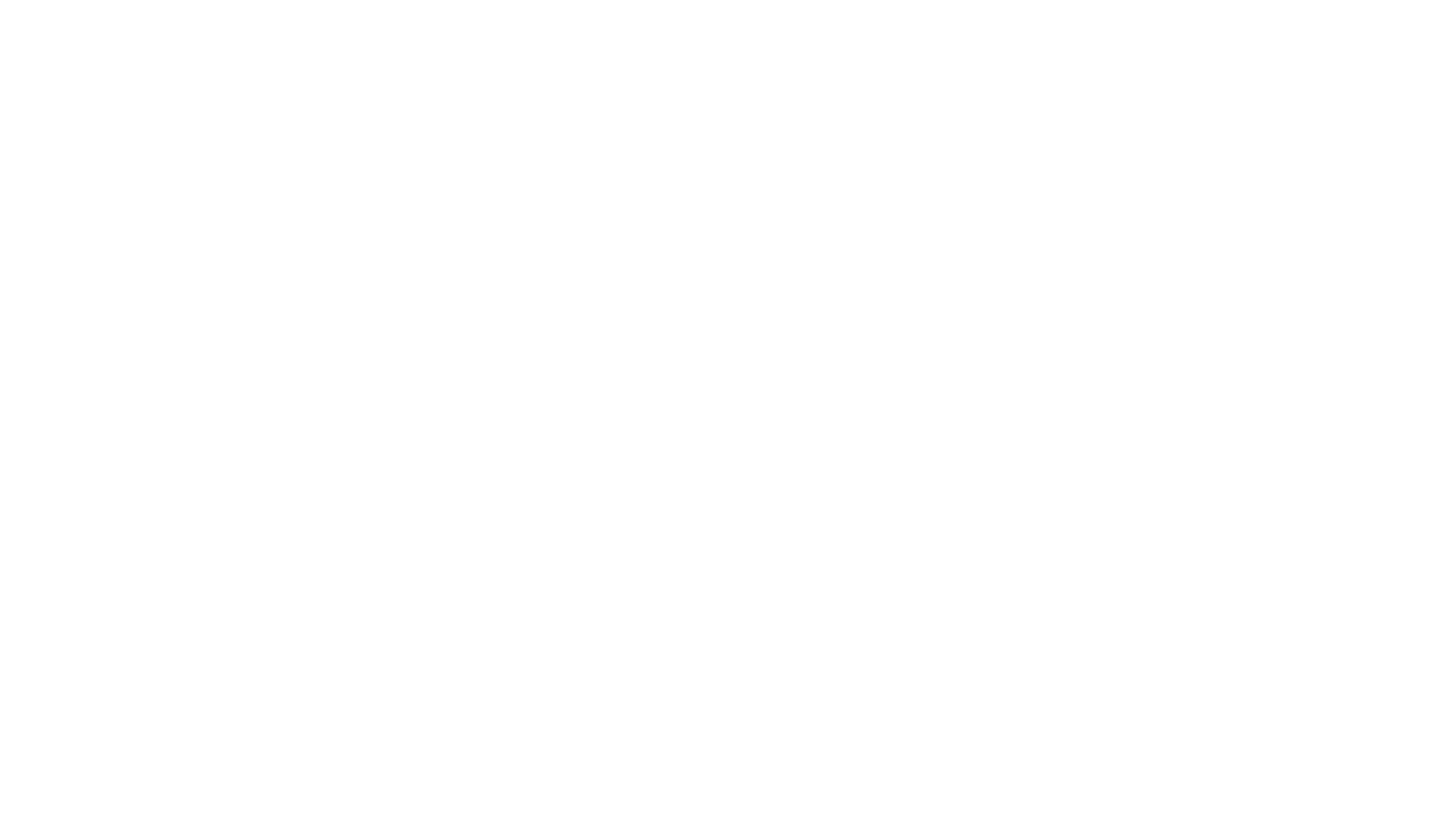
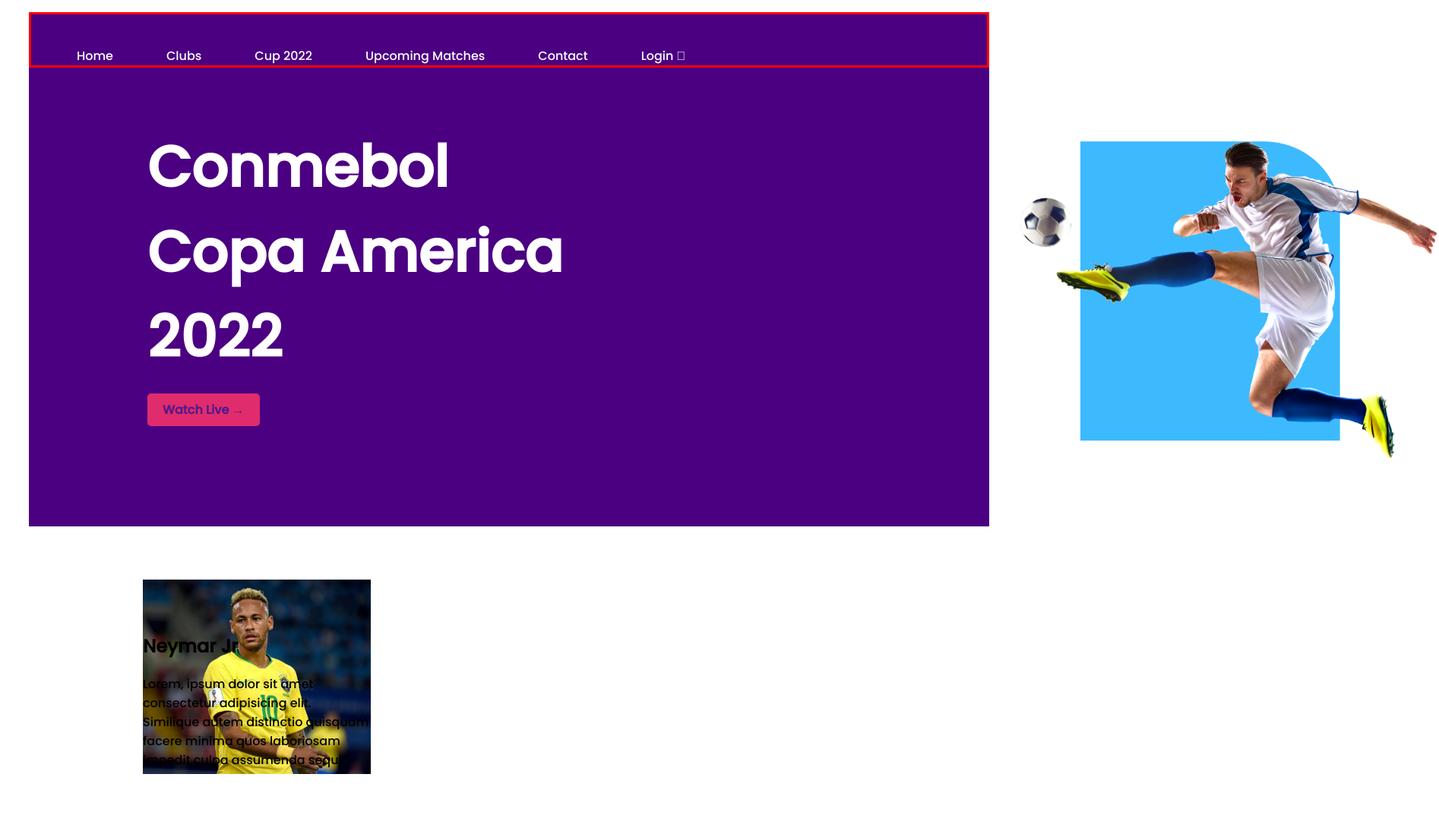
Before and after one commit to Neshad98/Assignment-2, a plain HTML site: page index.html in a window 1280 px wide. Shown: the whole page at 76% size, 1894 px wide, since content can reach past the window. Before the commit the page ends 800 px from the top, so only its background shows below. Drawn offline with Linux system fonts and the light colour scheme.

Commit message:
top-part-done

```diff
--- a/index.html
+++ b/index.html
@@ -5,11 +5,80 @@
     <meta charset="UTF-8">
     <meta http-equiv="X-UA-Compatible" content="IE=edge">
     <meta name="viewport" content="width=device-width, initial-scale=1.0">
-    <title>Document</Football Website>
-        <link rel="stylesheet" href="style.css">
+    <title>Football Website</title>
+    <link rel="stylesheet" href="style.css">
+    <link rel="preconnect" href="https://fonts.googleapis.com">
+    <link rel="preconnect" href="https://fonts.gstatic.com" crossorigin>
+    <link href="https://fonts.googleapis.com/css2?family=Poppins:wght@500&display=swap" rel="stylesheet">
+    <script src="https://kit.fontawesome.com/d5c08317e9.js" crossorigin="anonymous"></script>
 </head>
 
 <body>
+    <section class="top-banner" ;>
+        <header>
+            <nav>
+                <ul>
+                    <li><a href="">Home</a></li>
+                    <li><a href="">Clubs</a></li>
+                    <li><a href="">Cup 2022</a></li>
+                    <li><a href="">Upcoming Matches</a></li>
+                    <li><a href="">Contact</a></li>
+                    <li><a href="">Login ︁</a></li>
+
+
+                    </div>
+
+
+                </ul>
+
+            </nav>
+        </header>
+        <section class="imagendcaption">
+            <div class="heading">
+                <h1>
+                    Conmebol <br /> Copa America<br /> 2022
+                </h1>
+                <div class="watchlive">
+                    <a href="">Watch Live →︁</a>
+                </div>
+
+            </div>
+
+
+
+            <div class="banner">
+                <img src="images/banner.png" alt="">
+
+            </div>
+        </section>
+
+    </section>
+    <section class="player-part">
+        <p class="neymar">
+
+
+            <img src="images/players/player-1.png" width="300" height="256" alt="">
+        <h2>Neymar Jr</h2>
+        <p class="neymar-info">Lorem, ipsum dolor sit amet consectetur adipisicing elit. Similique autem distinctio
+            quisquam facere minima
+            quos laboriosam impedit culpa assumenda sequi!</p>
+        </p>
+        <p>
+
+        </p>
+        <p></p>
+        <p></p>
+        <p></p>
+        <p></p>
+        <p></p>
+        <p></p>
+        <p></p>
+        <p></p>
+        <p></p>
+        <p></p>
+
+
+    </section>
 
 </body>
 
--- a/style.css
+++ b/style.css
@@ -0,0 +1,109 @@
+body{
+    font-family: 'Poppins', sans-serif;
+
+
+}
+
+
+.top-banner{
+    background-color: indigo;
+    width: 100%;
+    margin-left: 30px;
+    height: 677px;
+    position:relative;
+
+
+
+
+}
+nav ul{
+    display: flex;
+    border: 3px solid red ;
+
+}
+nav ul span{
+    position: relative;
+    left: 1000px;
+    background-color: #E02C6D;
+    height: 44px;
+    width: 123px;
+}
+nav li {
+    list-style: none;
+
+    margin-right: 30px;
+    margin-top: 42px;
+    padding: 0 20px;
+}
+
+nav li:hover  {
+    background-color: lightgreen;
+    height: 30px;
+}
+nav li a{
+    text-decoration: none;
+    color: #FFFFFF;
+    font-size: 16px;
+    font-weight: 500;
+
+}
+nav ul li .login{
+    text-decoration: none;
+}
+.heading{
+    font-size: 64px;
+    padding-left: 156px;
+    color: #FFFFFF;
+    height: 485px;
+    width: 600px;
+    padding-bottom: 0%;
+
+    font-weight: bold;
+}
+.imagendcaption{
+    display:inline;
+}
+.banner img{
+    position: relative;
+    width: 556px;
+    height: 438px;
+    left: 1300px;
+    top: -480px;
+
+}
+.watchlive a{
+    text-decoration: none;
+    font-size: 16px;
+    background-color: #E02C6D;
+    padding: 10px 20px;
+    border-radius: 5px;
+}
+.watchlive{
+    height: 44px;
+    width: 168px;
+    position: relative;
+    top: -100px;
+
+
+
+}
+.login{
+    text-decoration: none;
+
+    height: 30px;
+    padding: 10px;
+}
+.player-part{
+    margin-left: 180px;
+    margin-top: 70px;
+}
+.neymar{
+    display: grid;
+    width: 100px;
+    height: 50px;
+
+}
+.neymar-info{
+    width: 300px;
+    height: 60px;
+}
```
